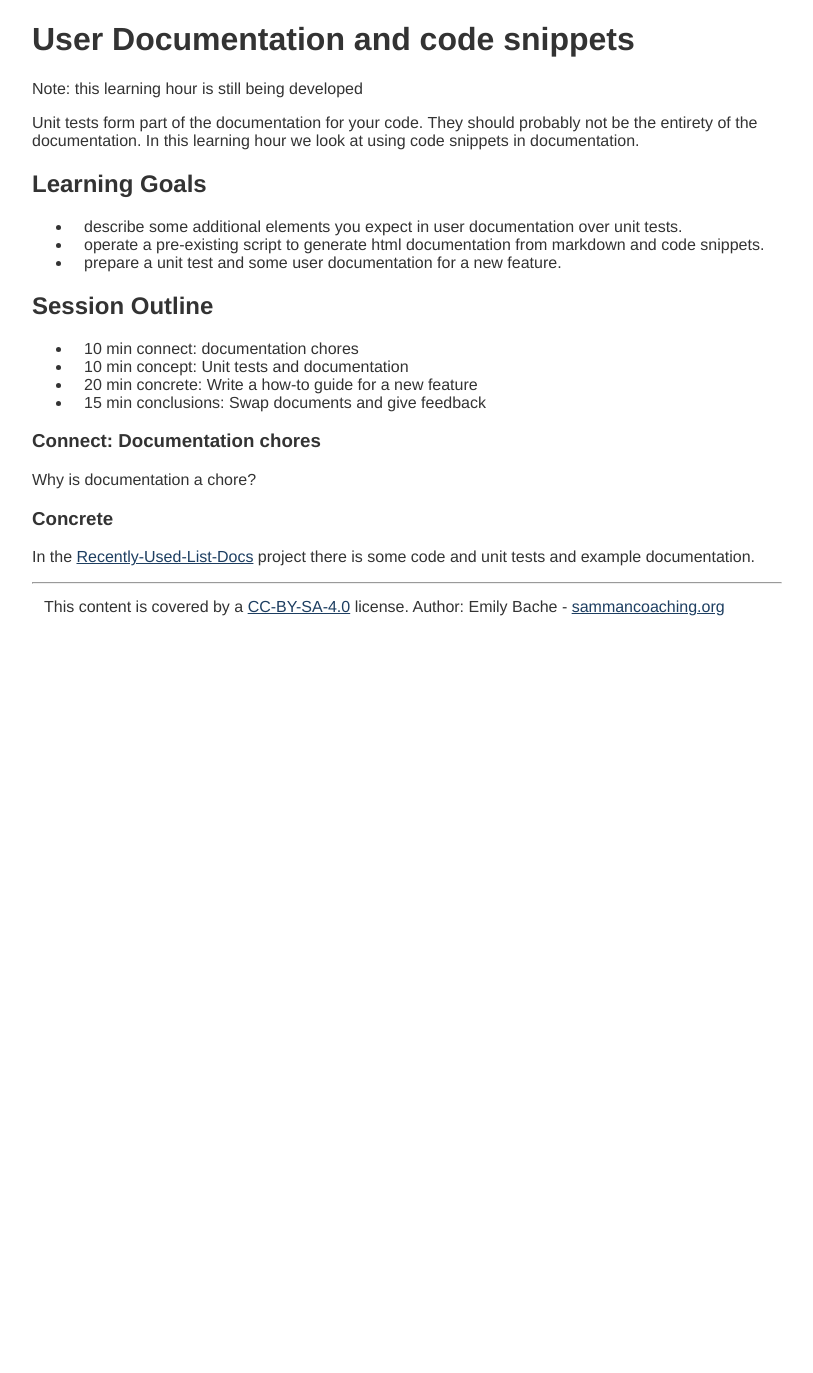
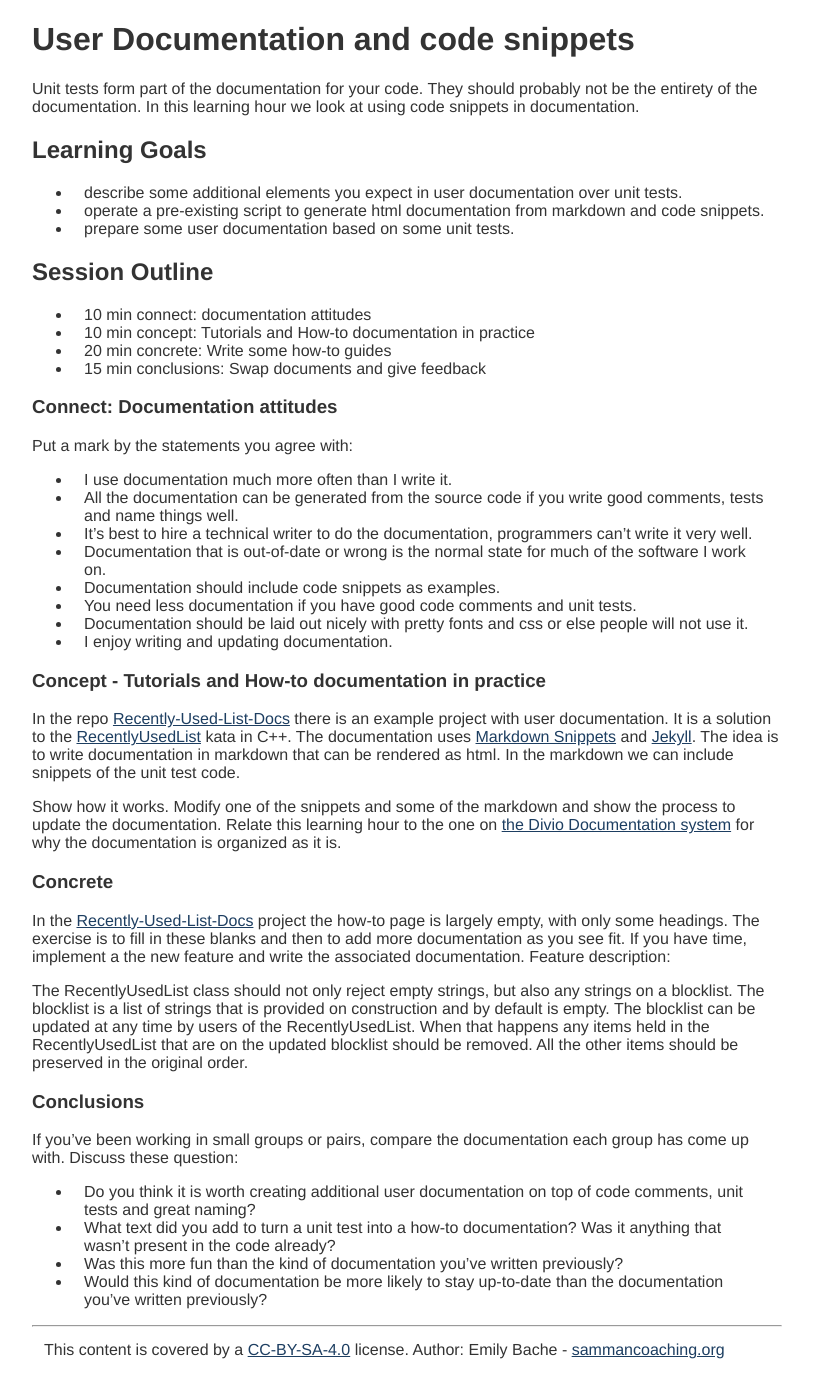
Before and after one commit to sammancoaching/website, a Jekyll site: the page built from _learning_hours/documentation/snippets_documentation.md, in a window 1280 px wide. Shown: the whole page, without its empty margins (233-1046 px from the left). Built offline with Jekyll 4.4.1, drawn with Linux system fonts in a browser that asks for light colours; before the commit the page ends 900 px from its top, so only the background shows below that.

Commit message:
update learning hour following experience doing it

```diff
--- a/_learning_hours/documentation/snippets_documentation.md
+++ b/_learning_hours/documentation/snippets_documentation.md
@@ -7,25 +7,49 @@ difficulty: 3
 
 # User Documentation and code snippets
 
-Note: this learning hour is still being developed
-
 Unit tests form part of the documentation for your code. They should probably not be the entirety of the documentation. In this learning hour we look at using code snippets in documentation.
 
 ## Learning Goals
 - describe some additional elements you expect in user documentation over unit tests.
 - operate a pre-existing script to generate html documentation from markdown and code snippets.
-- prepare a unit test and some user documentation for a new feature.
+- prepare some user documentation based on some unit tests.
 
 ## Session Outline
 
-* 10 min connect: documentation chores
-* 10 min concept: Unit tests and documentation
-* 20 min concrete: Write a how-to guide for a new feature
+* 10 min connect: documentation attitudes
+* 10 min concept: Tutorials and How-to documentation in practice
+* 20 min concrete: Write some how-to guides
 * 15 min conclusions: Swap documents and give feedback
 
 
-### Connect: Documentation chores
-Why is documentation a chore?
+### Connect: Documentation attitudes
+Put a mark by the statements you agree with:
+
+- I use documentation much more often than I write it.
+- All the documentation can be generated from the source code if you write good comments, tests and name things well.
+- It’s best to hire a technical writer to do the documentation, programmers can’t write it very well.
+- Documentation that is out-of-date or wrong is the normal state for much of the software I work on.
+- Documentation should include code snippets as examples.
+- You need less documentation if you have good code comments and unit tests.
+- Documentation should be laid out nicely with pretty fonts and css or else people will not use it.
+- I enjoy writing and updating documentation.
+
+
+### Concept - Tutorials and How-to documentation in practice
+In the repo [Recently-Used-List-Docs](https://github.com/emilybache/Recently-Used-List-Docs) there is an example project with user documentation. It is a solution to the [RecentlyUsedList](/kata_descriptions/recently_used_list.html) kata in C++.
+The documentation uses [Markdown Snippets](https://github.com/SimonCropp/MarkdownSnippets) and [Jekyll](https://jekyllrb.com/). The idea is to write documentation in markdown that can be rendered as html. In the markdown we can include snippets of the unit test code.
+
+Show how it works. Modify one of the snippets and some of the markdown and show the process to update the documentation. Relate this learning hour to the one on [the Divio Documentation system](/documentation/divio_system.html) for why the documentation is organized as it is.
 
 ### Concrete
-In the [Recently-Used-List-Docs](https://github.com/emilybache/Recently-Used-List-Docs) project there is some code and unit tests and example documentation.
+In the [Recently-Used-List-Docs](https://github.com/emilybache/Recently-Used-List-Docs) project the how-to page is largely empty, with only some headings. The exercise is to fill in these blanks and then to add more documentation as you see fit. If you have time, implement a the new feature and write the associated documentation. Feature description:
+
+The RecentlyUsedList class should not only reject empty strings, but also any strings on a blocklist. The blocklist is a list of strings that is provided on construction and by default is empty. The blocklist can be updated at any time by users of the RecentlyUsedList. When that happens any items held in the RecentlyUsedList that are on the updated blocklist should be removed. All the other items should be preserved in the original order.
+
+### Conclusions
+If you've been working in small groups or pairs, compare the documentation each group has come up with. Discuss these question:
+
+- Do you think it is worth creating additional user documentation on top of code comments, unit tests and great naming?
+- What text did you add to turn a unit test into a how-to documentation? Was it anything that wasn't present in the code already?
+- Was this more fun than the kind of documentation you've written previously?
+- Would this kind of documentation be more likely to stay up-to-date than the documentation you've written previously?
```
